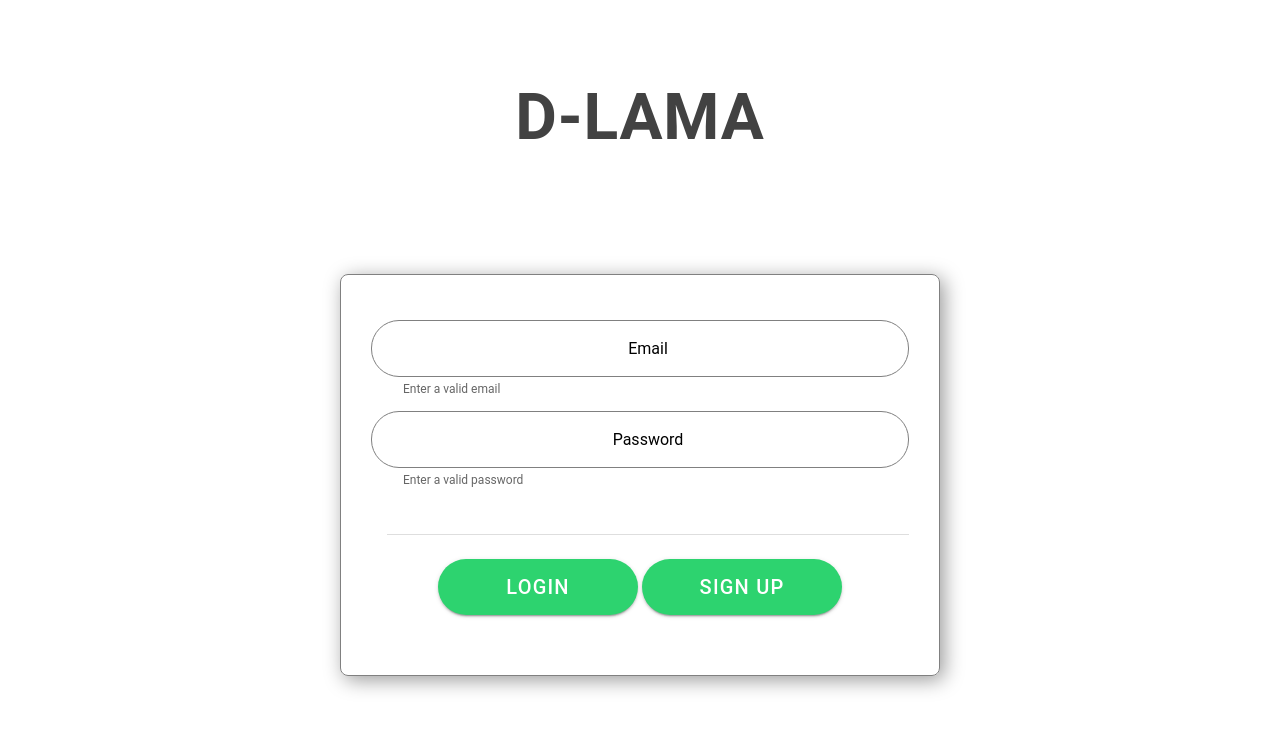
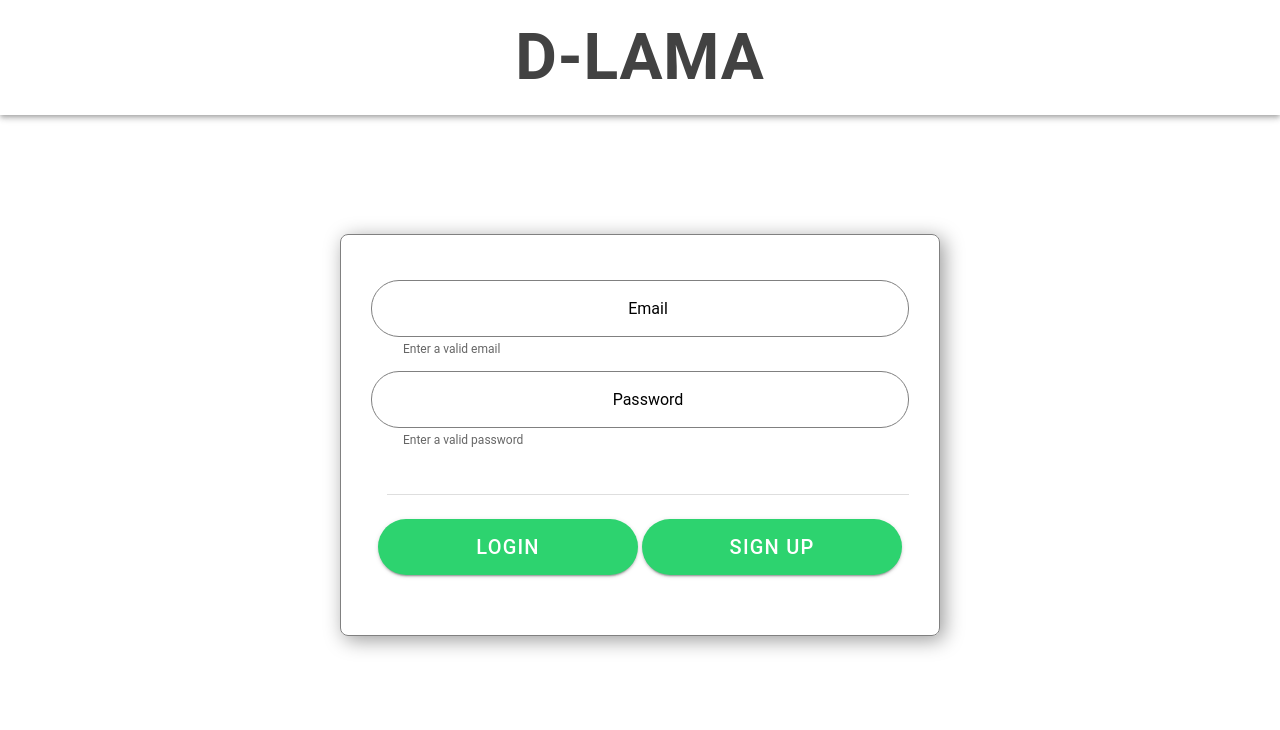
Before and after one commit to d-lama/d-lama-webapp, a React (Vite) app: page /login in a window 1280 px wide. Shown: the top 730 px of the page. Built offline with nearby package versions, Linux system fonts and the light colour scheme.

Commit message:
feat/8-login-page-desktop-screen - corrections

```diff
--- a/src/components/forms/Button.tsx
+++ b/src/components/forms/Button.tsx
@@ -20,7 +20,7 @@ export function Button(props: ButtonProps) {
         <IonButton routerLink={props.link} type={props.buttonType} size="large" className="ion-text-center"
                    expand="block"
                    shape="round"
-                   style={{marginBottom: '30px', minWidth:'200px'}} color={props.color}
+                   style={{marginBottom: '30px', minWidth:'260px'}} color={props.color}
         >{props.buttonText}
         </IonButton>
     )
--- a/src/pages/login/LoginDesktop.tsx
+++ b/src/pages/login/LoginDesktop.tsx
@@ -7,9 +7,9 @@ import './LoginDesktop.css';
 export default function LoginDesktop(props: any) {
     return (
         <IonPage>
-            <IonHeader class="ion-no-border" mode={"md"}>
+            <IonHeader mode={"md"}>
                 <IonToolbar>
-                    <IonTitle style={{fontSize: '4rem', fontWeight: 'bold', marginTop: '80px'}}
+                    <IonTitle style={{fontSize: '4rem', fontWeight: 'bold', marginTop: '20px', marginBottom:'20px'}}
                               className="ion-text-center">D-LAMA</IonTitle>
                 </IonToolbar>
             </IonHeader>
```
